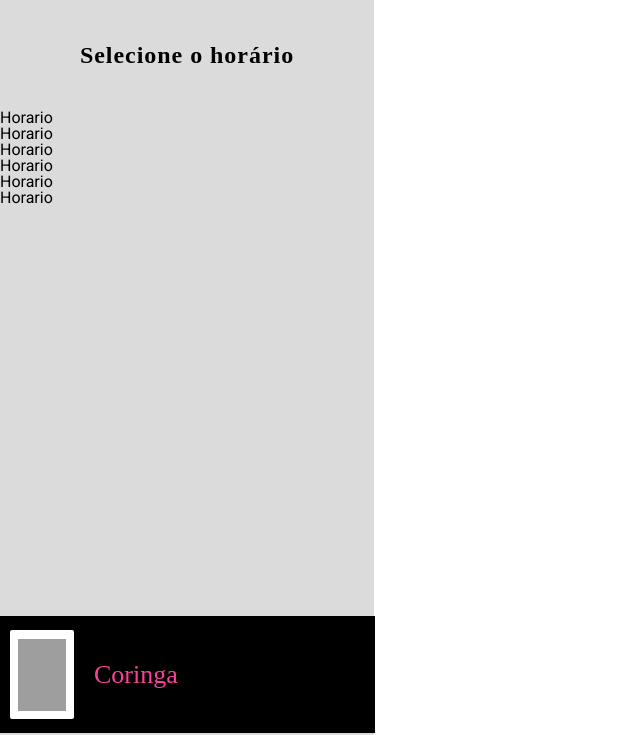
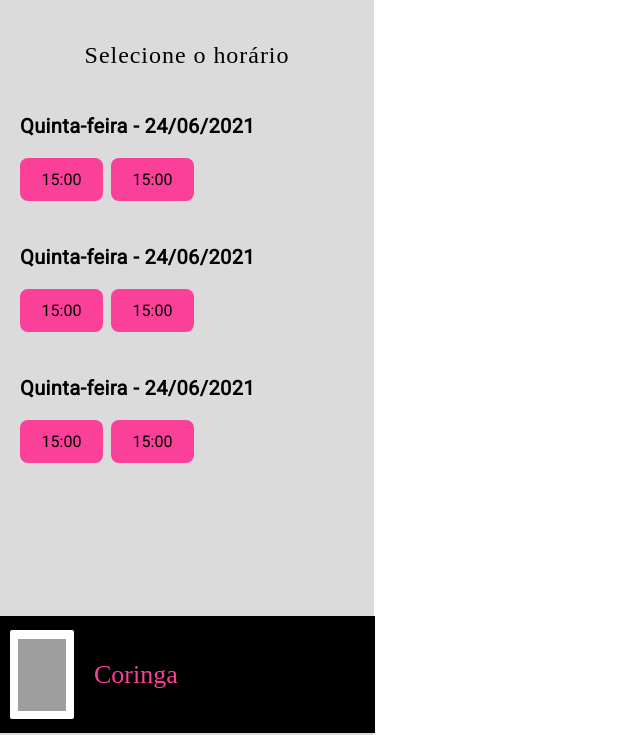
Before and after one commit to Bruno-Kohn/cineflex-project, a React app: page /session in a window 1280 px wide. Shown: the part 67-802 px from the top of the page, without its empty margins (0-640 px from the left). Built offline with nearby package versions, Linux system fonts and the light colour scheme; grey boxes are pictures that could not be loaded; a web font is replaced by a local one.

Commit message:
layout tela sessao

```diff
--- a/public/style.css
+++ b/public/style.css
@@ -1,5 +1,5 @@
 body {
-    font-family: 'Roboto', sans-serif;
+  font-family: "Roboto", sans-serif;
 }
 
 .top {
@@ -19,11 +19,11 @@ body {
   color: #fa4098;
   font-size: 35px;
   line-height: 39.84px;
-    font-family: 'Suez One', serif;
+  font-family: "Suez One", serif;
 }
 
 .message {
-    font-family: 'Rampart One', cursive;
+  font-family: "Suez One", serif;
   width: 374px;
   height: 110px;
   position: fixed;
@@ -37,14 +37,14 @@ body {
   justify-content: center;
   letter-spacing: 0.04em;
   color: black;
-    font-weight: bold;
+  font-weight: normal;
   z-index: 1;
 }
 
 .container {
   width: 374px;
   height: auto;
-    background: rgb(219,219,219);
+  background: rgb(219, 219, 219);
   top: calc(67px + 110px);
   position: relative;
   display: flex;
@@ -57,7 +57,7 @@ body {
   margin-top: 20px;
   width: 145px;
   height: 209px;
-    background: #FFFFFF;
+  background: #ffffff;
   box-shadow: 0px 2px 4px 2px rgba(0, 0, 0, 0.1);
   border-radius: 3px;
   display: flex;
@@ -72,8 +72,8 @@ body {
 
 .container-movie {
   width: 374px;
-    height: 1000px; /* alterar para auto depois */
-    background: rgb(219,219,219);
+  height: 680px; /* alterar para auto depois */
+  background: rgb(219, 219, 219);
   top: calc(67px + 110px);
   position: relative;
   margin-bottom: 265px;
@@ -93,12 +93,12 @@ body {
 .selected-movie {
   width: 64px;
   height: 89px;
-    background: #FFFFFF;
+  background: #ffffff;
   box-shadow: 0px 2px 4px rgba(0, 0, 0, 0.1);
   border-radius: 2px;
   margin-left: 10px;
   display: flex;
-    justify-content:center;
+  justify-content: center;
   align-items: center;
 }
 
@@ -112,5 +112,39 @@ body {
   line-height: 30px;
   color: #fa4098;
   padding-left: 20px;
-    font-family: 'Suez One', serif;
+  font-family: "Suez One", serif;
 }
+
+.session-infos {
+    padding: 5px 0;
+    margin-bottom: 15px;
+}
+
+.session-day {
+  padding-left: 20px;
+  font-family: Roboto;
+  font-style: normal;
+  font-weight: bold;
+  font-size: 20px;
+  line-height: 23px;
+  display: flex;
+  align-items: center;
+  letter-spacing: 0.02em;
+  color: #000000;
+}
+
+.session-time-box {
+    padding: 20px;
+    display: flex;
+}
+
+.session-time {
+    margin-right: 8px;
+  width: 83px;
+  height: 43px;
+  background: #fa4098;
+  border-radius: 8px;
+  display: flex;
+  align-items: center;
+  justify-content: center;
+}
--- a/src/Session.js
+++ b/src/Session.js
@@ -5,15 +5,29 @@ export default function Session() {
         <h2>Selecione o horário</h2>
       </div>
       <div className="container-movie">
-      <h1>Horario</h1>
-        <h1>Horario</h1>
-        <h1>Horario</h1>
-        <h1>Horario</h1>
-        <h1>Horario</h1>
-        <h1>Horario</h1>
+        <div className="session-infos">
+          <h1 className="session-day">Quinta-feira - 24/06/2021</h1>
+          <div className="session-time-box">
+            <div className="session-time">15:00</div>
+            <div className="session-time">15:00</div>
+          </div>
+        </div>
+        <div className="session-infos">
+          <h1 className="session-day">Quinta-feira - 24/06/2021</h1>
+          <div className="session-time-box">
+            <div className="session-time">15:00</div>
+            <div className="session-time">15:00</div>
+          </div>
+        </div>
+        <div className="session-infos">
+          <h1 className="session-day">Quinta-feira - 24/06/2021</h1>
+          <div className="session-time-box">
+            <div className="session-time">15:00</div>
+            <div className="session-time">15:00</div>
+          </div>
+        </div>
       </div>
       <div className="container-selected-movie">
-
         <div className="selected-movie">
           <img
             className="imgMovieSelected"
```
Lines whose indentation alone changed are shown as unchanged.
